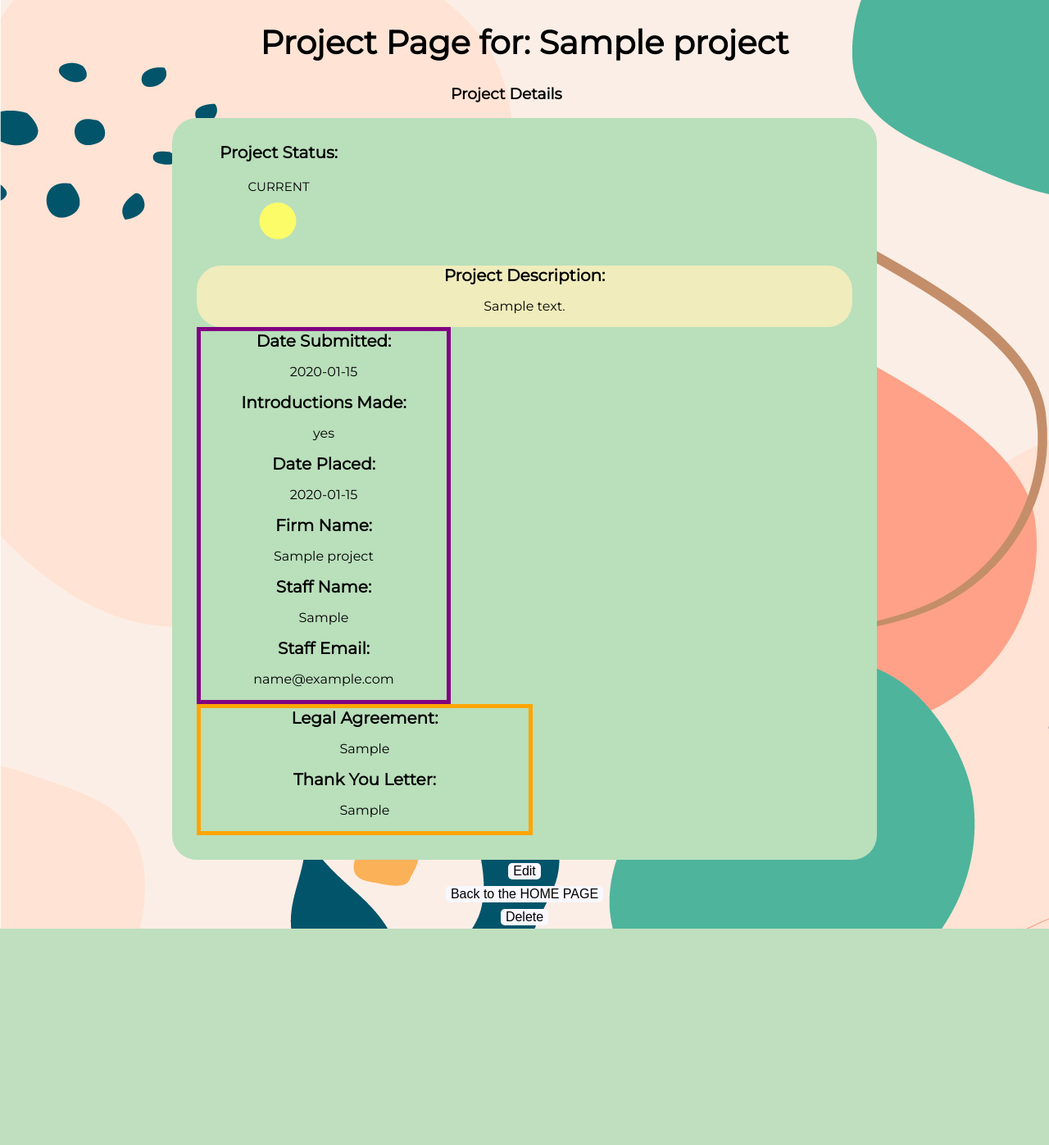
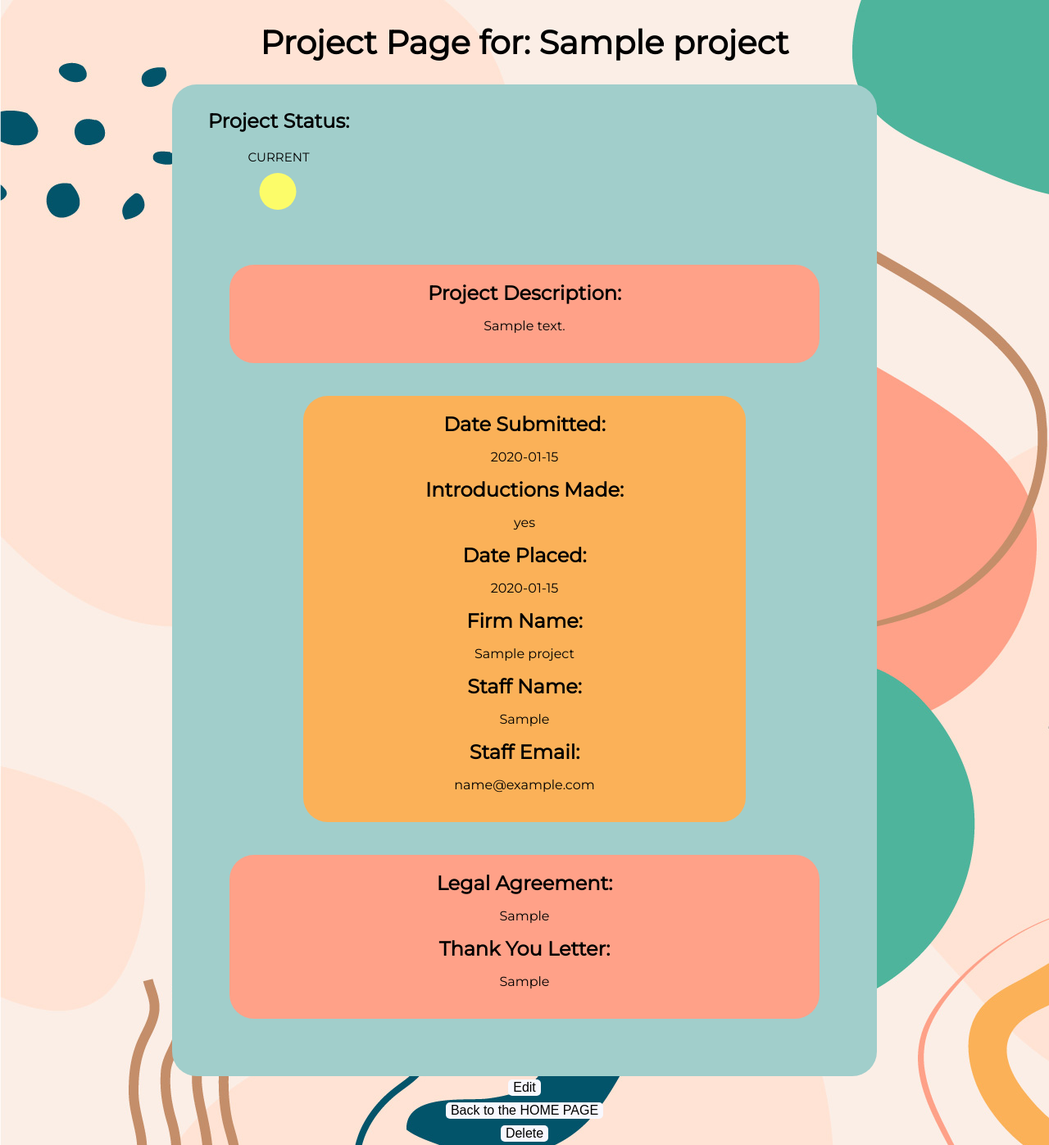
Before and after one commit to jessielista/probono-project-management, a Node server app: page /probono/600000000000000000000001 in a window 1280 px wide. Shown: the whole page at 82% size. Before the commit the page ends 1133 px from the top, so only its background shows below. Run offline with Node 20, Linux system fonts and the light colour scheme; tables that the repository leaves empty hold one stand-in row (values such as "Sample post"); some libraries are stand-ins or nearby versions.

Commit message:
css styling of show page

```diff
--- a/public/css/styles.css
+++ b/public/css/styles.css
@@ -25,13 +25,13 @@ h1{
   color:white;
 }
 
-h3{
+/* h3{
 text-align: left;
  margin-left: 550px;
-}
+} */
 
 h4{
-  font-size: 20px;
+  font-size: 24px;
   text-align: center;
   margin: 0;
 }
@@ -142,7 +142,7 @@ form{
 }
 
 .show-page-container, .new-page-container, .edit-page-container{
-  background-color: #B9DFBB;
+  background-color: #A1CECB;
   width: 800px;
   margin: 50px;
   margin: auto;
@@ -223,16 +223,25 @@ fieldset {
   height: 150px;
 }
 .project-segments-2{
-  background-color: #F0ECBC;
+  background-color: #FFA188;
   border-radius: 30px;
+  padding: 20px;
+  margin: 40px;
 }
 .project-segments-3{
-  width: 300px;
-  border: 5px solid purple;}
+  width: 500px;
+  align-self: center;
+  border-radius: 30px;
+  background-color: #FBB158;
+  padding: 20px;
+}
+
 
 .project-segments-4{
-  width: 400px;
-  border: 5px solid orange;
+  background-color: #FFA188;
+  border-radius: 30px;
+  padding: 20px;
+  margin: 40px;
 }
 
 .project-show-para{
--- a/views/show.ejs
+++ b/views/show.ejs
@@ -7,9 +7,6 @@
   </head>
   <body >
     <h1>Project Page for: <%= project.projectName %> </h1>
-
-    <h3>Project Details</h3>
-
     <div class="show-page-container">
       <div class="project-segments-1">
         <h4>Project Status:</h4><p class="project-show-para"><%= project.projectStatus %></p> </br>
```
